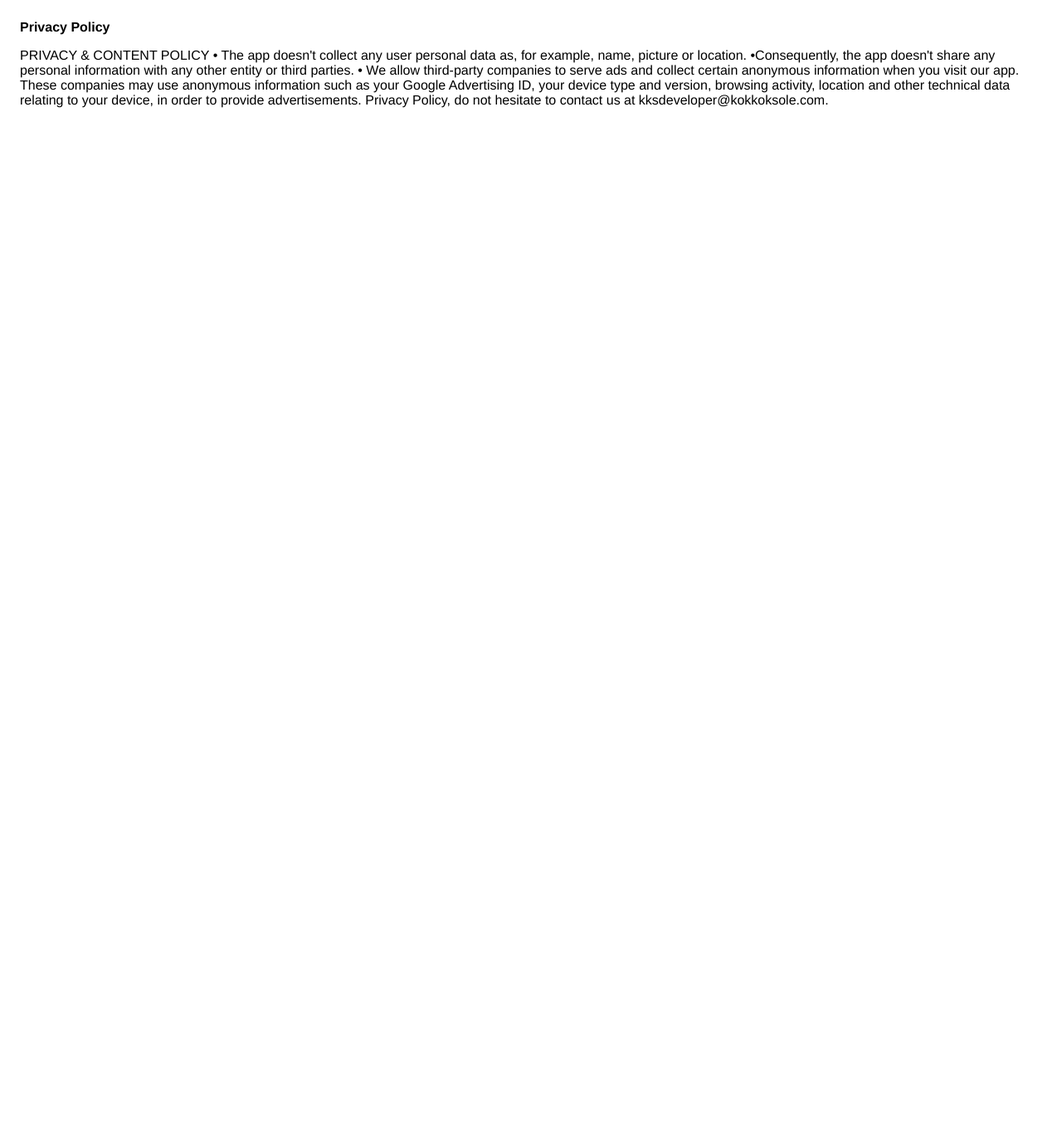
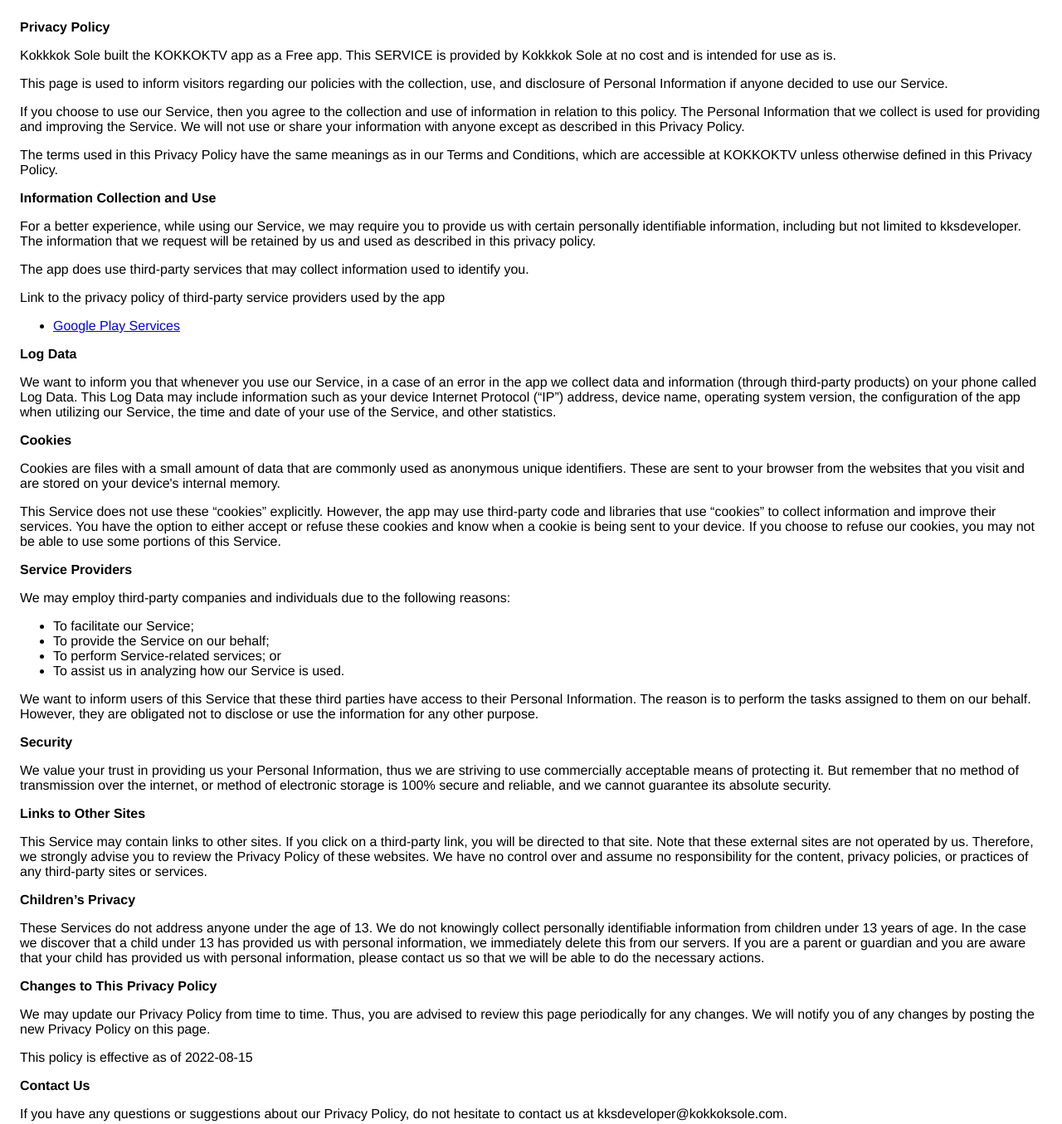
Before and after one commit to kamoneplus/KOKKOKTVPOLICY, a plain HTML site: page index.html in a window 1280 px wide. Shown: the whole page at 83% size. Before the commit the page ends 800 px from the top, so only its background shows below. Drawn offline with Linux system fonts and the light colour scheme.

Commit message:
Update index.html

```diff
--- a/index.html
+++ b/index.html
@@ -8,24 +8,101 @@
 </head>
 <body>
 <strong>Privacy Policy</strong> <p>
-  PRIVACY & CONTENT POLICY
-• The app doesn't collect any user
-personal data as, for example, name,
-picture or location.
-•Consequently, the app doesn't share
-any personal information with any other
-entity or third parties.
-• We allow third-party companies
-to serve ads and collect certain
-anonymous information when you visit
-our app. These companies may use
-anonymous information such as your
-Google Advertising ID, your device type
-and version, browsing activity, location
-and other technical data relating
-to your device, in order to provide
-advertisements.
-
+    Kokkkok Sole built the KOKKOKTV app as
+    a Free app. This SERVICE is provided by
+    Kokkkok Sole at no cost and is intended for use as
+    is.
+</p> <p>
+    This page is used to inform visitors regarding our
+    policies with the collection, use, and disclosure of Personal
+    Information if anyone decided to use our Service.
+</p> <p>
+    If you choose to use our Service, then you agree to
+    the collection and use of information in relation to this
+    policy. The Personal Information that we collect is
+    used for providing and improving the Service. We will not use or share your information with
+    anyone except as described in this Privacy Policy.
+</p> <p>
+    The terms used in this Privacy Policy have the same meanings
+    as in our Terms and Conditions, which are accessible at
+    KOKKOKTV unless otherwise defined in this Privacy Policy.
+</p> <p><strong>Information Collection and Use</strong></p> <p>
+    For a better experience, while using our Service, we
+    may require you to provide us with certain personally
+    identifiable information, including but not limited to kksdeveloper. The information that
+    we request will be retained by us and used as described in this privacy policy.
+</p> <div><p>
+    The app does use third-party services that may collect
+    information used to identify you.
+</p> <p>
+    Link to the privacy policy of third-party service providers used
+    by the app
+</p> <ul><li><a href="https://www.google.com/policies/privacy/" target="_blank" rel="noopener noreferrer">Google Play Services</a></li><!----><!----><!----><!----><!----><!----><!----><!----><!----><!----><!----><!----><!----><!----><!----><!----><!----><!----><!----><!----><!----><!----><!----><!----><!----><!----><!----></ul></div> <p><strong>Log Data</strong></p> <p>
+    We want to inform you that whenever you
+    use our Service, in a case of an error in the app
+    we collect data and information (through third-party
+    products) on your phone called Log Data. This Log Data may
+    include information such as your device Internet Protocol
+    (“IP”) address, device name, operating system version, the
+    configuration of the app when utilizing our Service,
+    the time and date of your use of the Service, and other
+    statistics.
+</p> <p><strong>Cookies</strong></p> <p>
+    Cookies are files with a small amount of data that are
+    commonly used as anonymous unique identifiers. These are sent
+    to your browser from the websites that you visit and are
+    stored on your device's internal memory.
+</p> <p>
+    This Service does not use these “cookies” explicitly. However,
+    the app may use third-party code and libraries that use
+    “cookies” to collect information and improve their services.
+    You have the option to either accept or refuse these cookies
+    and know when a cookie is being sent to your device. If you
+    choose to refuse our cookies, you may not be able to use some
+    portions of this Service.
+</p> <p><strong>Service Providers</strong></p> <p>
+    We may employ third-party companies and
+    individuals due to the following reasons:
+</p> <ul><li>To facilitate our Service;</li> <li>To provide the Service on our behalf;</li> <li>To perform Service-related services; or</li> <li>To assist us in analyzing how our Service is used.</li></ul> <p>
+    We want to inform users of this Service
+    that these third parties have access to their Personal
+    Information. The reason is to perform the tasks assigned to
+    them on our behalf. However, they are obligated not to
+    disclose or use the information for any other purpose.
+</p> <p><strong>Security</strong></p> <p>
+    We value your trust in providing us your
+    Personal Information, thus we are striving to use commercially
+    acceptable means of protecting it. But remember that no method
+    of transmission over the internet, or method of electronic
+    storage is 100% secure and reliable, and we cannot
+    guarantee its absolute security.
+</p> <p><strong>Links to Other Sites</strong></p> <p>
+    This Service may contain links to other sites. If you click on
+    a third-party link, you will be directed to that site. Note
+    that these external sites are not operated by us.
+    Therefore, we strongly advise you to review the
+    Privacy Policy of these websites. We have
+    no control over and assume no responsibility for the content,
+    privacy policies, or practices of any third-party sites or
+    services.
+</p> <p><strong>Children’s Privacy</strong></p> <div><p>
+    These Services do not address anyone under the age of 13.
+    We do not knowingly collect personally
+    identifiable information from children under 13 years of age. In the case
+    we discover that a child under 13 has provided
+    us with personal information, we immediately
+    delete this from our servers. If you are a parent or guardian
+    and you are aware that your child has provided us with
+    personal information, please contact us so that
+    we will be able to do the necessary actions.
+</p></div> <!----> <p><strong>Changes to This Privacy Policy</strong></p> <p>
+    We may update our Privacy Policy from
+    time to time. Thus, you are advised to review this page
+    periodically for any changes. We will
+    notify you of any changes by posting the new Privacy Policy on
+    this page.
+</p> <p>This policy is effective as of 2022-08-15</p> <p><strong>Contact Us</strong></p> <p>
+    If you have any questions or suggestions about our
     Privacy Policy, do not hesitate to contact us at kksdeveloper@kokkoksole.com.
 </body>
 </html>
```
